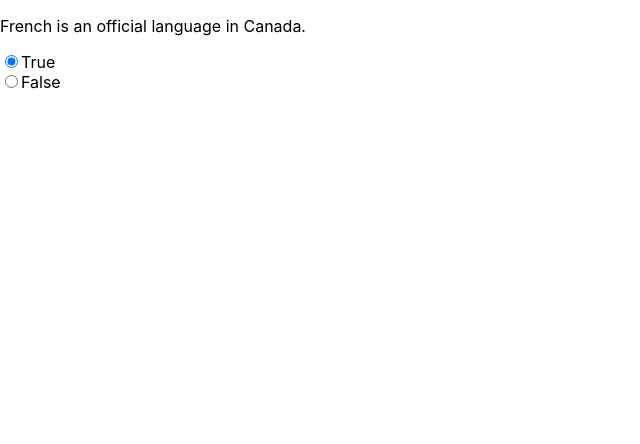
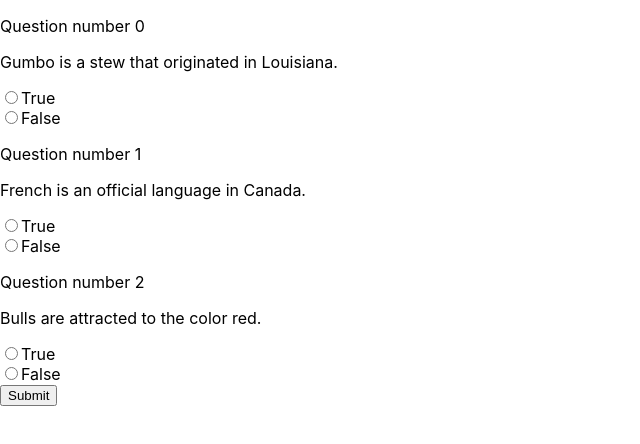
Before and after one commit to Kristofferson1/react-quiz, a React (Create React App) app: page / in a window 1280 px wide. Shown: the top 444 px of the page, without its empty margins (0-640 px from the left). Built offline with nearby package versions, Linux system fonts and the light colour scheme.

Commit message:
Component "Button" added

```diff
--- a/src/components/Question.tsx
+++ b/src/components/Question.tsx
@@ -1,10 +1,11 @@
 import React, { Component, useState } from "react";
 
-const Question = ({ question }: any) => {
-  const [checked, setChecked] = useState("True");
+const Question = ({ question, id }: any) => {
+  const [checked, setChecked] = useState("");
 
   return (
     <div className="question">
+      <p>Question number {id}</p>
       <p>{question}</p>
       <div className="answers">
         {" "}
--- a/src/components/Quiz.tsx
+++ b/src/components/Quiz.tsx
@@ -1,9 +1,11 @@
 import { useState } from "react";
 import Question from "./Question";
+import Submit from "./Submit";
 
 const Quiz = () => {
   const questions = [
     {
+      id: 0,
       category: "General Knowledge",
       type: "boolean",
       difficulty: "easy",
@@ -12,6 +14,7 @@ const Quiz = () => {
       incorrect_answers: ["False"],
     },
     {
+      id: 1,
       category: "General Knowledge",
       type: "boolean",
       difficulty: "easy",
@@ -20,6 +23,7 @@ const Quiz = () => {
       incorrect_answers: ["False"],
     },
     {
+      id: 2,
       category: "General Knowledge",
       type: "boolean",
       difficulty: "easy",
@@ -29,6 +33,13 @@ const Quiz = () => {
     },
   ];
 
-  return <Question question={questions[1].question} />;
+  return (
+    <>
+     { questions.map((item) => <Question question={item.question} id={item.id} />)
+     }
+    <Submit />
+    </>
+  );
 };
+
 export default Quiz;
--- /dev/null
+++ b/src/components/Submit.tsx
@@ -0,0 +1,10 @@
+import { useState } from "react";
+
+const Submit = () => {
+
+    return (
+        <button type="button" onClick={() => console.log("Button clicked")} >Submit</button>
+    )
+}
+
+export default Submit;
```
Also changed, not shown: 1 other file (tests, documents, lock files or other folders).
